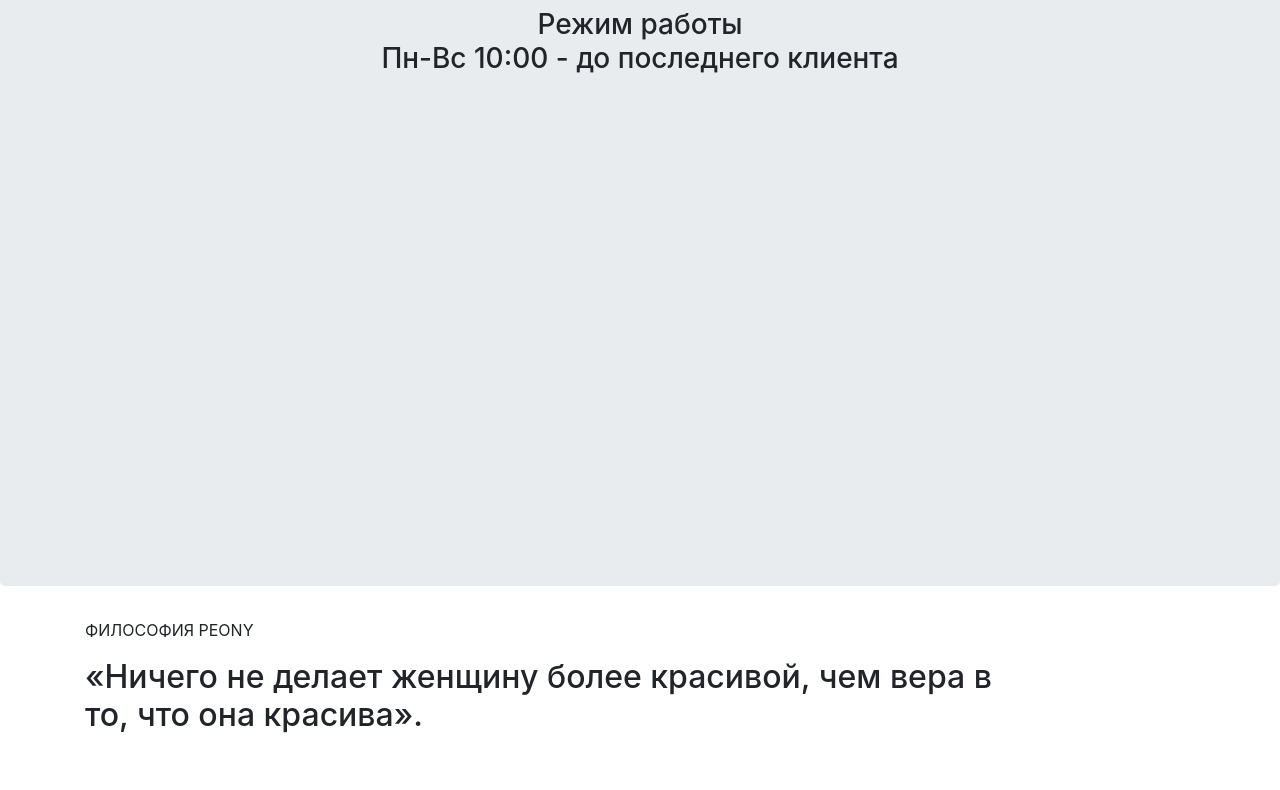
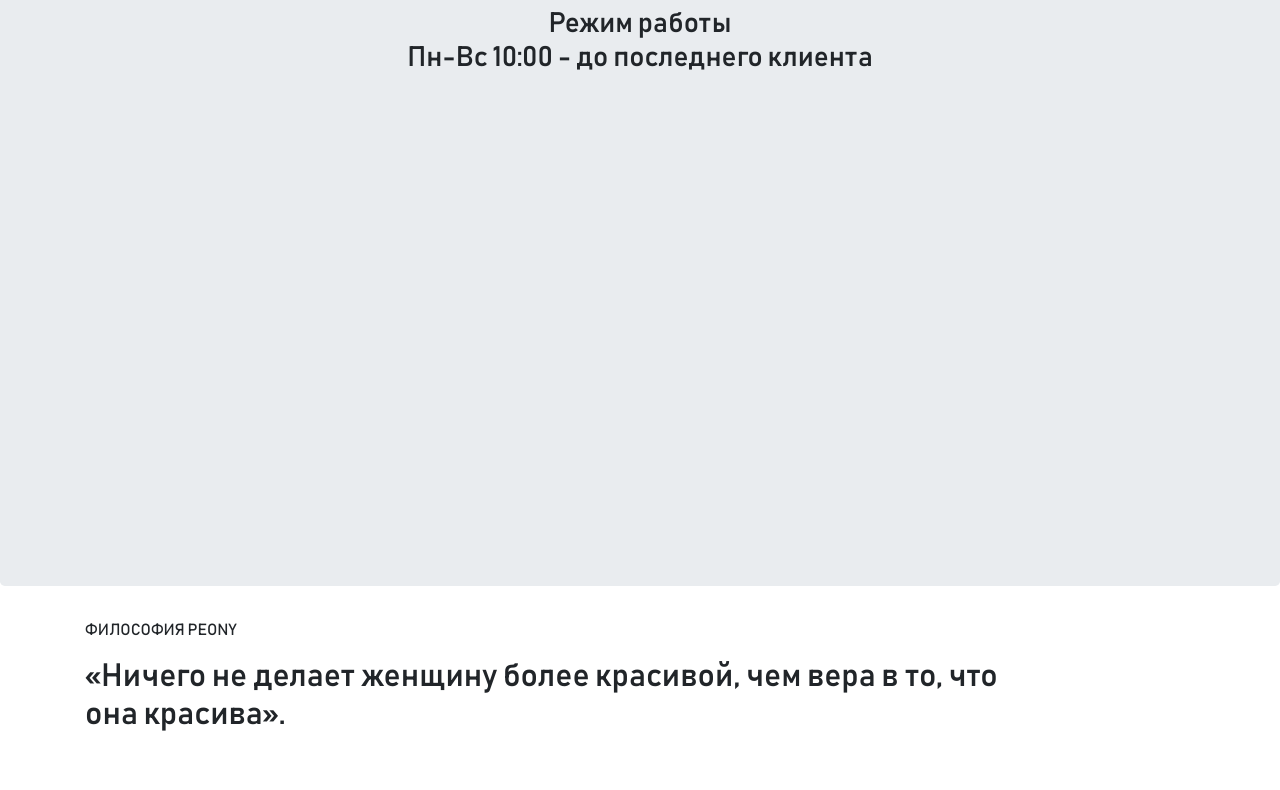
Before and after one commit to KirillKhudyakov/peony, a website: page index.html in a window 1280 px wide. Shown: the part 342-1132 px from the top of the page. Drawn offline with nearby package versions, Linux system fonts and the light colour scheme.

Commit message:
Font changed

```diff
--- a/css/styles.scss
+++ b/css/styles.scss
@@ -1,3 +1,12 @@
+@font-face {
+  font-family: Bahnschrift;
+  src: url("../fonts/bahnschrift.ttf");
+}
+
+body {
+  font-family: Bahnschrift, sans-serif;
+}
+
 img {
   max-width: 100%;
 }
--- a/index.html
+++ b/index.html
@@ -13,7 +13,6 @@
 
     <title>Peony</title>
 
-    <script type="text/javascript" charset="utf-8" async src="https://api-maps.yandex.ru/services/constructor/1.0/js/?um=constructor%3Af77b4d1221a9df2ad1cd6ecec8cb8856be736c8c5f26f4958bec45956ba2b6dc&amp;id=mymap&amp;scroll=true;"></script>
 <body>
 
 <nav class="navbar navbar-light fixed-top">
@@ -152,6 +151,8 @@
 <script src="node_modules/jquery/dist/jquery.slim.min.js"></script>
 <script src="node_modules/popper.js/dist/umd/popper.min.js"></script>
 <script src="node_modules/bootstrap/dist/js/bootstrap.min.js"></script>
+<script type="text/javascript" charset="utf-8" async src="https://api-maps.yandex.ru/services/constructor/1.0/js/?um=constructor%3Af77b4d1221a9df2ad1cd6ecec8cb8856be736c8c5f26f4958bec45956ba2b6dc&amp;scroll=true&amp;id=mymap"></script>
+
 
 </body>
 
```
Also changed, not shown: css/styles.css, fonts/bahnschrift.ttf (added).
